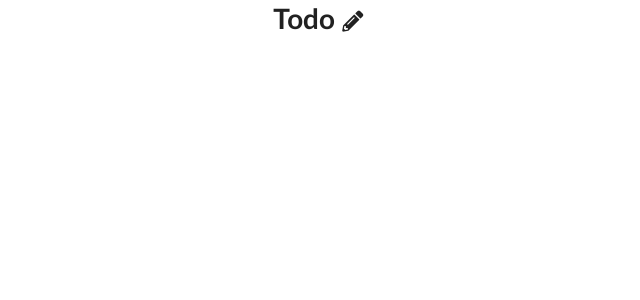
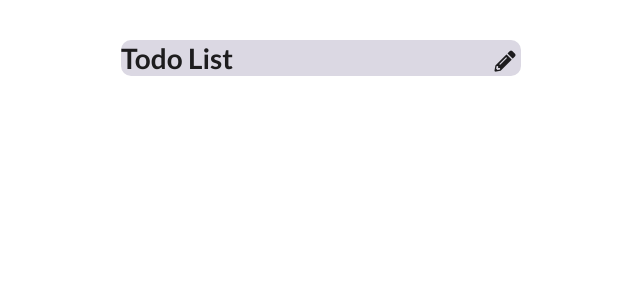
Before and after one commit to strayder90/todo-app, a React (Vite) app: page / in a window 1280 px wide. Shown: the top 300 px of the page, without its empty margins (319-959 px from the left). Built offline with nearby package versions, Linux system fonts and the light colour scheme.

Commit message:
Creating customForm component. Adding styling.

```diff
--- a/src/App.jsx
+++ b/src/App.jsx
@@ -5,7 +5,7 @@ import { Header } from "@components/Header.jsx";
 function App() {
   return (
     <>
-      <Header />
+      <Header text={"Todo List"} />
     </>
   );
 }
--- /dev/null
+++ b/src/assets/styles/header.css
@@ -0,0 +1,29 @@
+.wrapper {
+  background: #dbd8e3;
+  margin-top: 40px;
+  margin-bottom: 10px;
+  border-radius: 10px;
+}
+
+.title {
+  width: 400px;
+  display: flex;
+  justify-content: space-between;
+}
+
+/* Just to have this color pallete colors for use */
+.first-color {
+  background: #dbd8e3;
+}
+
+.second-color {
+  background: #5c5470;
+}
+
+.third-color {
+  background: #352f44;
+}
+
+.fourth-color {
+  background: #2a2438;
+}
--- /dev/null
+++ b/src/components/Form.jsx
@@ -0,0 +1,16 @@
+const CustomForm = () => {
+  return (
+    <>
+      <form className="ui form">
+        <div className="field">
+          <input type="text" placeholder="Add todo" />
+        </div>
+        <button className="ui button" type="submit">
+          Add
+        </button>
+      </form>
+    </>
+  );
+};
+
+export default CustomForm;
--- a/src/components/Header.jsx
+++ b/src/components/Header.jsx
@@ -1,11 +1,30 @@
-import React from "react";
+import React, { useState } from "react";
+import PropTypes from "prop-types";
+import CustomForm from "../components/Form.jsx";
+import "../assets/styles/header.css";
 
-export const Header = () => {
+export const Header = ({ text }) => {
+  const [toggle, setToggle] = useState(false);
+
+  const toggleInput = () => {
+    setToggle(!toggle);
+  };
+
   return (
-    <header>
-      <h1>
-        Todo <i className="pencil alternate small icon"></i>
-      </h1>
-    </header>
+    <>
+      <header className="wrapper">
+        <h1 className="title">
+          {text}
+          <span>
+            <i onClick={toggleInput} className="pencil alternate small icon"></i>
+          </span>
+        </h1>
+      </header>
+      {toggle && <CustomForm />}
+    </>
   );
 };
+
+Header.propTypes = {
+  text: PropTypes.string,
+};
```
